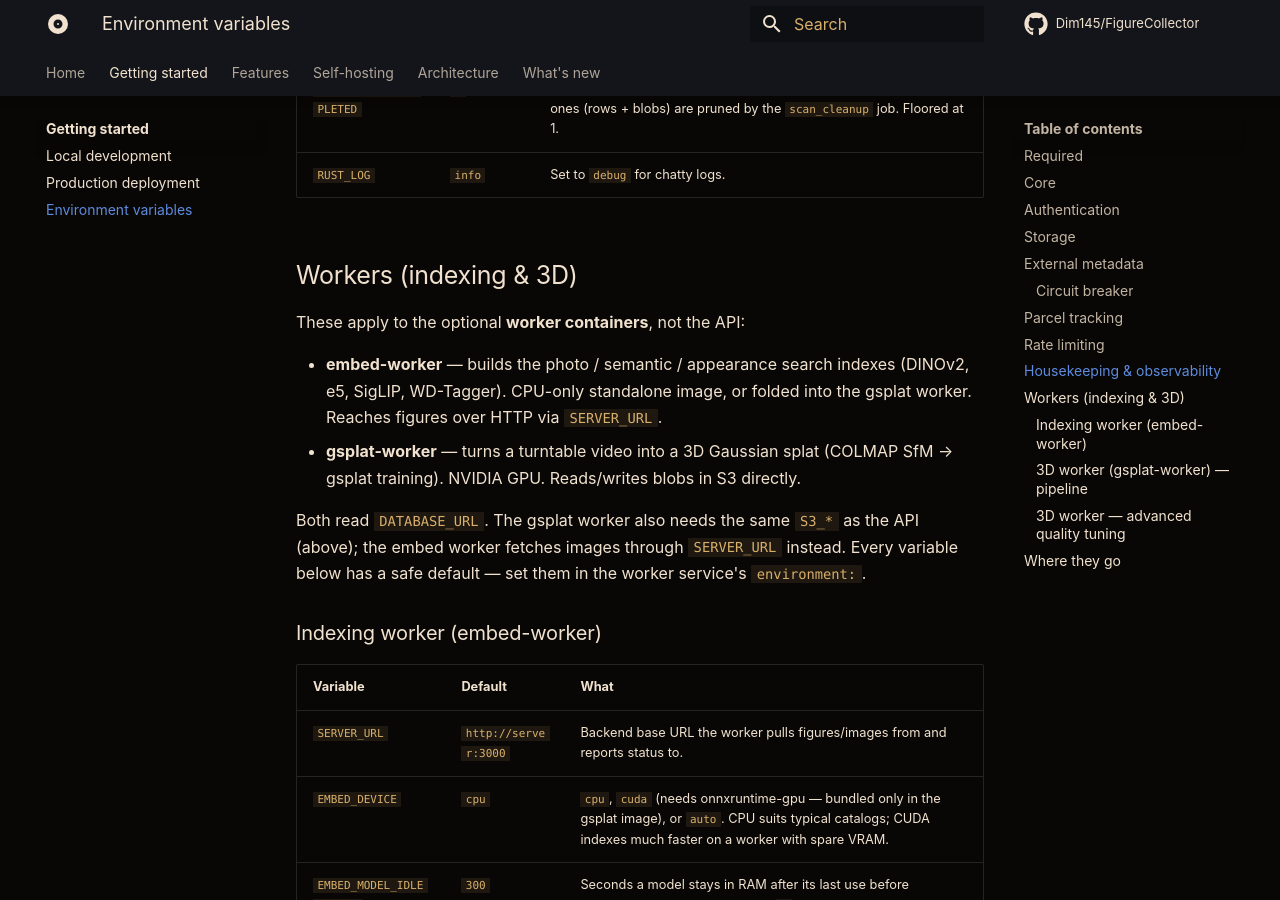
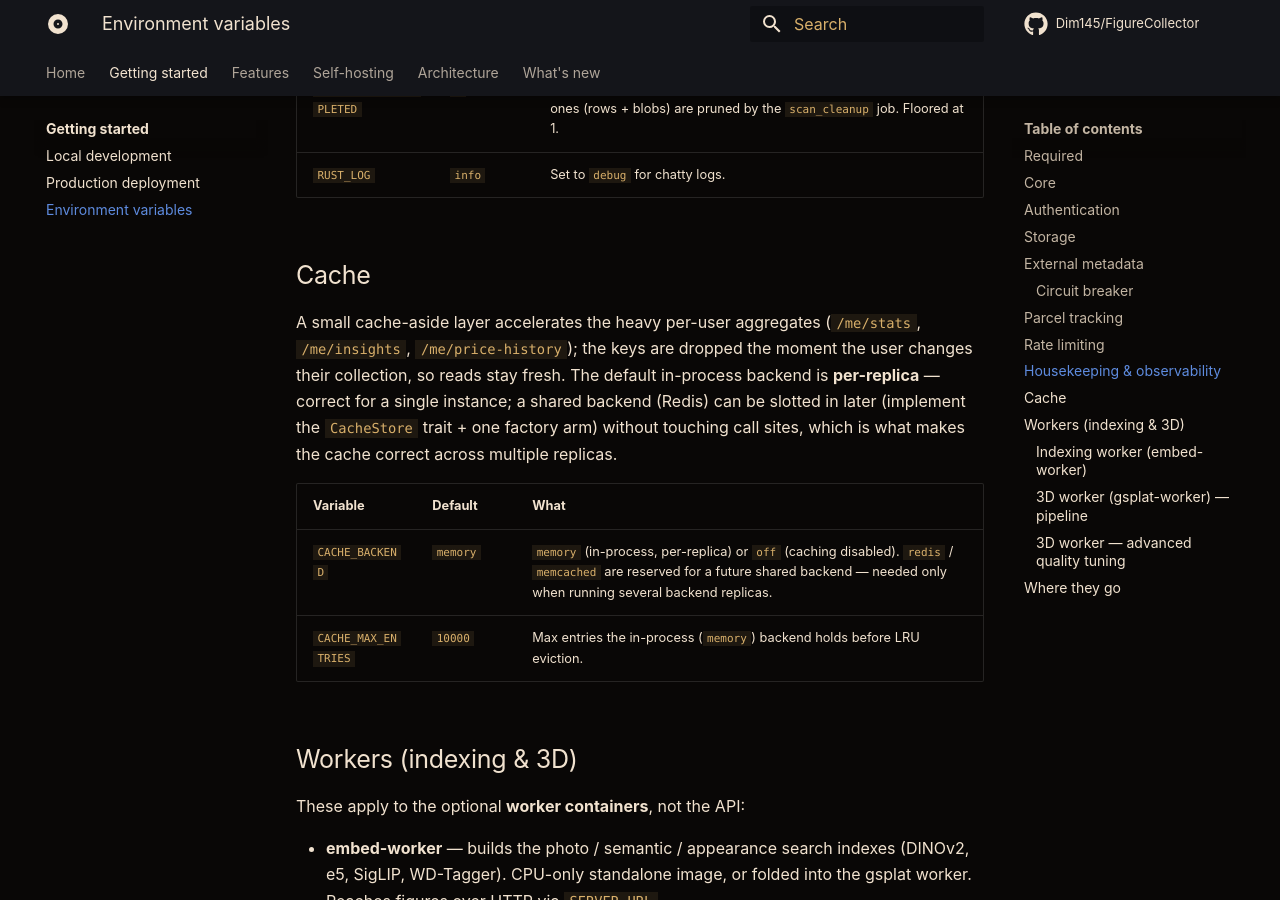
Before and after one commit to Dim145/FigureCollector, an MkDocs documentation site: the page built from docs/content/getting-started/env-vars.md, in a window 1280 px wide and 900 px high, scrolled down 4374 px. Built offline with MkDocs 1.6.1 and Material for MkDocs 9.7.7, drawn with Linux system fonts in a browser that asks for light colours; comment, search, counter and statistics services are not loaded.

Commit message:
docs: document the cache env vars + changelog 0.37
Co-Authored-By: Claude Opus 4.8 (1M context) <noreply@anthropic.com>

```diff
--- a/docs/content/getting-started/env-vars.md
+++ b/docs/content/getting-started/env-vars.md
@@ -120,6 +120,21 @@ IP. It does **not** touch the rest of the API.
 | `GSPLAT_KEEP_COMPLETED` | `5` | How many successful gsplat scans to keep **per figurine** — older ones (rows + blobs) are pruned by the `scan_cleanup` job. Floored at 1. |
 | `RUST_LOG` | `info` | Set to `debug` for chatty logs. |
 
+## Cache
+
+A small cache-aside layer accelerates the heavy per-user aggregates
+(`/me/stats`, `/me/insights`, `/me/price-history`); the keys are dropped the
+moment the user changes their collection, so reads stay fresh. The default
+in-process backend is **per-replica** — correct for a single instance; a shared
+backend (Redis) can be slotted in later (implement the `CacheStore` trait + one
+factory arm) without touching call sites, which is what makes the cache correct
+across multiple replicas.
+
+| Variable | Default | What |
+|---|---|---|
+| `CACHE_BACKEND` | `memory` | `memory` (in-process, per-replica) or `off` (caching disabled). `redis` / `memcached` are reserved for a future shared backend — needed only when running several backend replicas. |
+| `CACHE_MAX_ENTRIES` | `10000` | Max entries the in-process (`memory`) backend holds before LRU eviction. |
+
 ## Workers (indexing & 3D)
 
 These apply to the optional **worker containers**, not the API:
```
Also changed, not shown: docs/content/changelog.md (+11 -0 lines).
